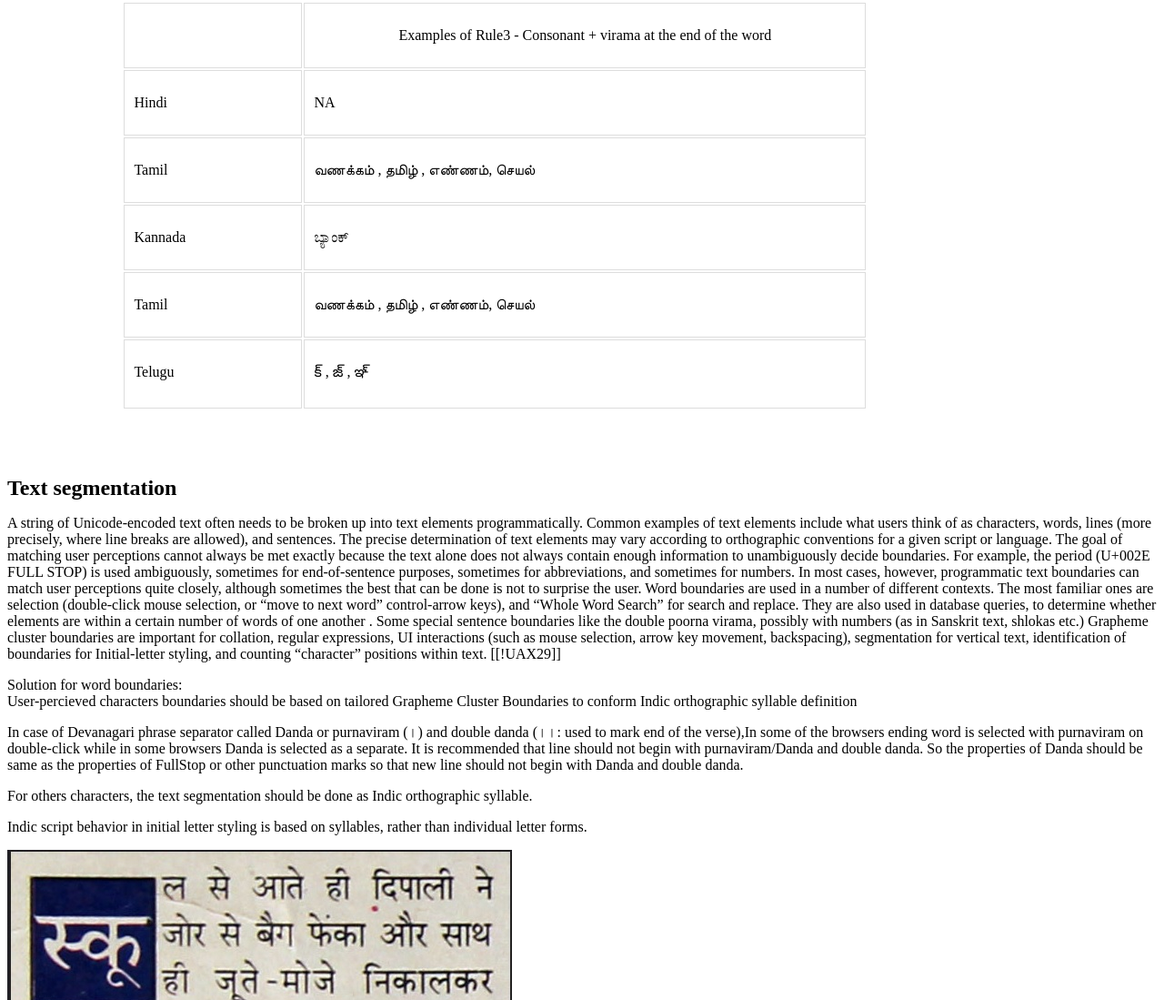
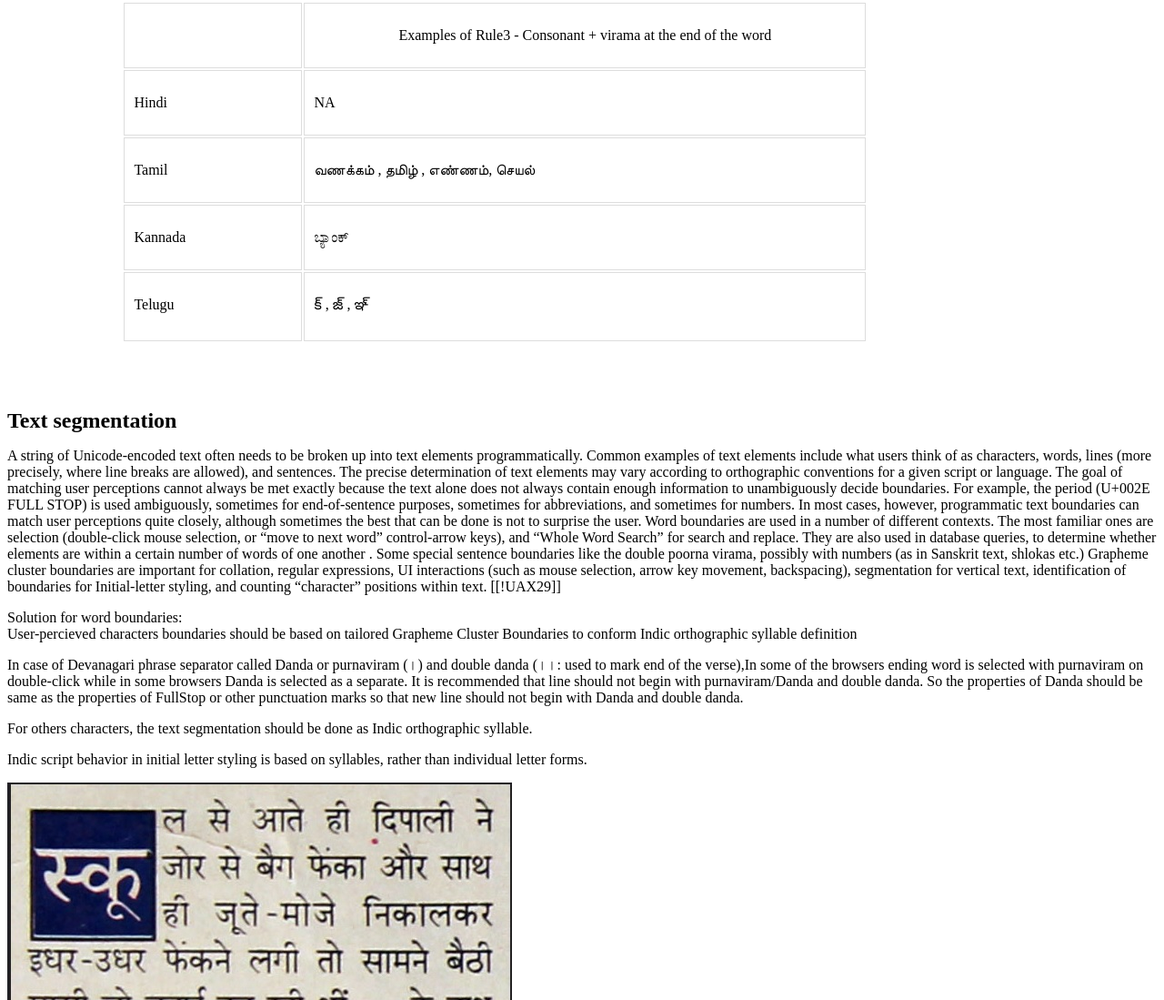
Before and after one commit to w3c/ilreq, a plain HTML site: page index.html in a window 1280 px wide. Shown: the part 7975-9074 px from the top of the page at 91% size. Drawn offline with Linux system fonts and the light colour scheme; a web font is replaced by a local one.

Commit message:
Update index.html

```diff
--- a/index.html
+++ b/index.html
@@ -620,10 +620,7 @@
           <td width="174" valign="top"><p>Kannada</p></td>
           <td width="596" valign="top"><p>ಬ್ಯಾಂಕ್</p></td>
         </tr>
-        <tr>
-          <td width="174" valign="top"><p>Tamil</p></td>
-          <td width="596" valign="top"><p>வணக்கம் , தமிழ் , எண்ணம், செயல்</p></td>
-        </tr>
+
         <tr>
           <td width="174" valign="top"><p>Telugu</p></td>
           <td width="596" valign="top"><p>క్ , జ్ , ఞ్ </p></td>
```
